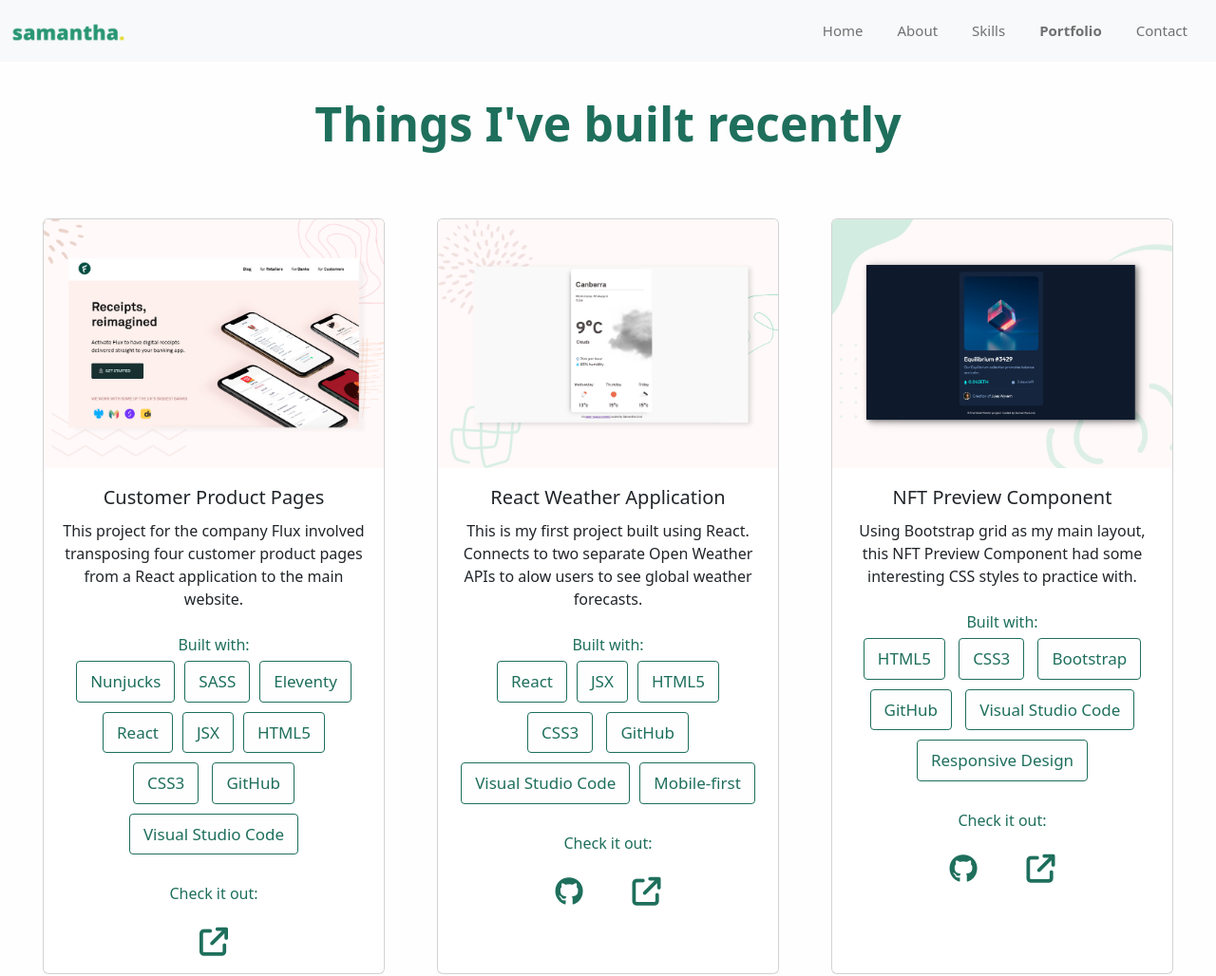
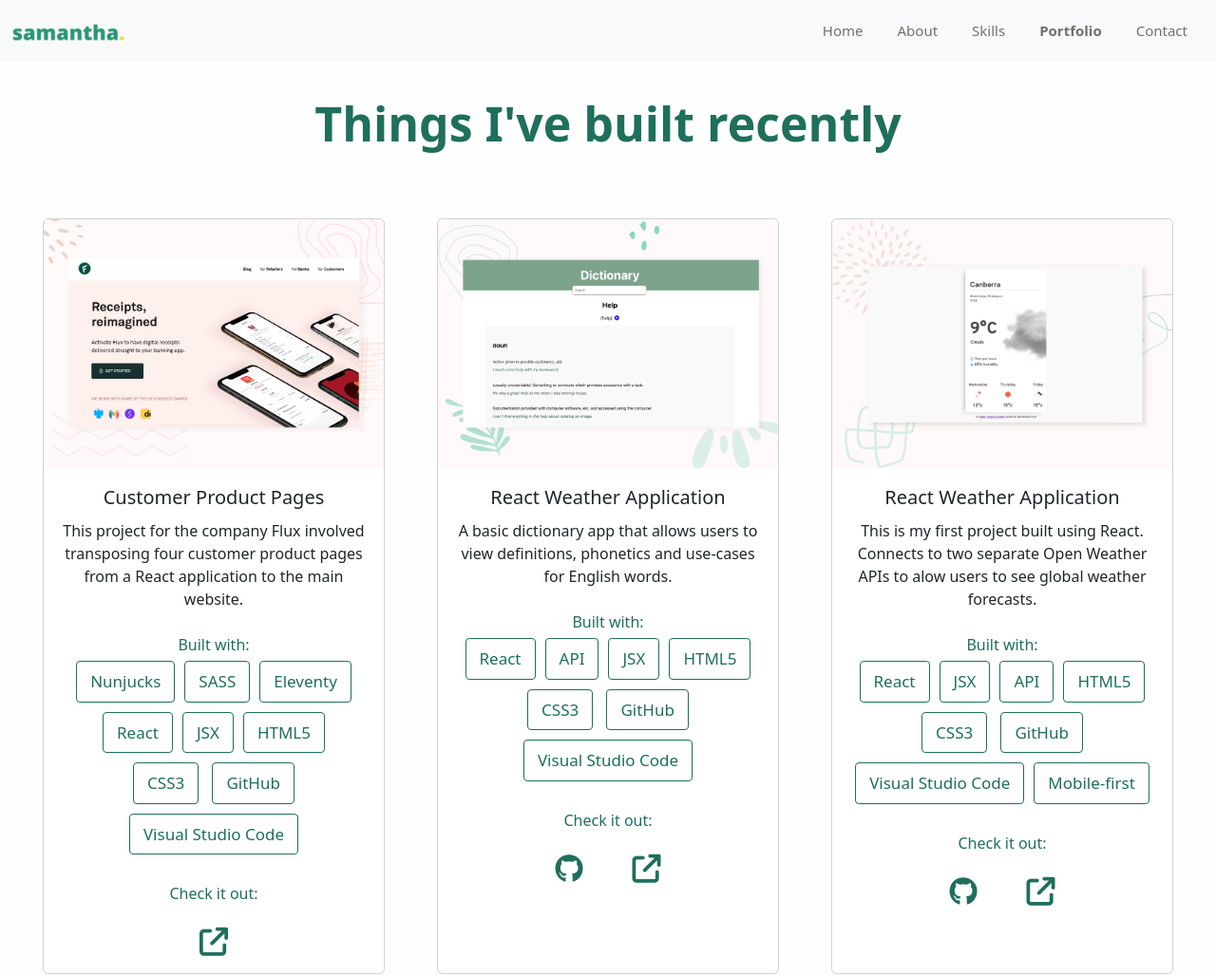
Before and after one commit to samantha-lind/Portfolio, a plain HTML site: page portfolio.html in a window 1280 px wide. Shown: the top 1028 px of the page at 95% size. Drawn offline with nearby package versions, Linux system fonts and the light colour scheme.

Commit message:
added project to portfolio

```diff
--- a/portfolio.html
+++ b/portfolio.html
@@ -96,6 +96,26 @@ This project for the company <a href="https://www.tryflux.com" target="_blank" s
           </div>
         </div>
 
+<div class="card">
+           <a href="https://curious-crepe-e4a603.netlify.app/" target="_blank" title="Live site">
+          <img
+            src="./assets/dictionary.png"
+            class="card-img-top"
+            alt="accordion component"
+          /></a>
+          <div class="card-body">
+            <h6 class="card-title">React Weather Application</h6>
+            <p class="card-text">
+A basic dictionary app that allows users to view definitions, phonetics and use-cases for English words. <br /><br />              <span class="emphasise">Built with:</span><br />
+              <li class="skills">React</li><li class="skills">API</li><li class="skills">JSX</li><li class="skills">HTML5</li> <li class="skills">CSS3</li> <li class="skills">GitHub</li> <li class="skills">Visual Studio Code</li>
+              <br><br>
+              <span class="emphasise">Check it out:</span><br /><br>
+              <a href="https://github.com/samantha-lind/react-dictionary-app" target="_blank" title="GitHub"><i class="fa-brands fa-github me-5 icon"></i></a>
+              <a href="https://curious-crepe-e4a603.netlify.app/" target="_blank" title="Live site"><i class="fa-solid fa-arrow-up-right-from-square icon"></i></a>
+            </p>
+          </div>
+        </div>
+
 
         <div class="card">
            <a href="https://keen-quokka-5fddf9.netlify.app/" target="_blank" title="Live site">
@@ -108,7 +128,7 @@ This project for the company <a href="https://www.tryflux.com" target="_blank" s
             <h6 class="card-title">React Weather Application</h6>
             <p class="card-text">
 This is my first project built using React. Connects to two separate Open Weather APIs to alow users to see global weather forecasts. <br /><br />              <span class="emphasise">Built with:</span><br />
-              <li class="skills">React</li><li class="skills">JSX</li><li class="skills">HTML5</li> <li class="skills">CSS3</li> <li class="skills">GitHub</li> <li class="skills">Visual Studio Code</li><li class="skills">Mobile-first</li>
+              <li class="skills">React</li><li class="skills">JSX</li><li class="skills">API</li><li class="skills">HTML5</li> <li class="skills">CSS3</li> <li class="skills">GitHub</li> <li class="skills">Visual Studio Code</li><li class="skills">Mobile-first</li>
               <br><br>
               <span class="emphasise">Check it out:</span><br /><br>
               <a href="https://github.com/samantha-lind/react-weather-app" target="_blank" title="GitHub"><i class="fa-brands fa-github me-5 icon"></i></a>
```
Also changed, not shown: assets/dictionary.png (added).
